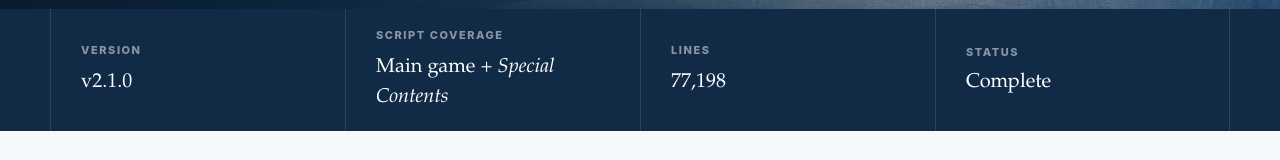
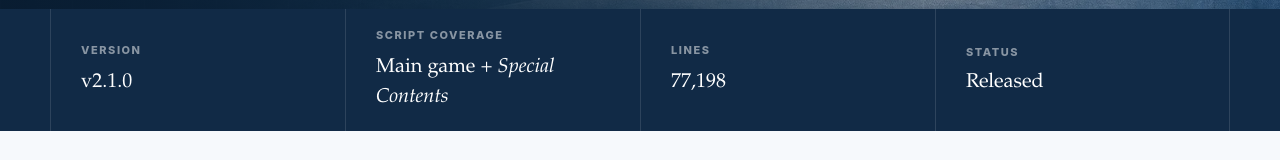
Before and after one commit to MAO-TLs/white-album-2, a Next.js app: page / in a window 1280 px wide. Shown: the part 756-916 px from the top of the page. Built offline with nearby package versions, Linux system fonts and the light colour scheme.

Commit message:
Standardize released status and simplify reader entry

```diff
--- a/app/page.tsx
+++ b/app/page.tsx
@@ -87,7 +87,7 @@ export default function Home() {
           </div>
           <div>
             <span className="release-label">Status</span>
-            <strong className="release-status">Complete</strong>
+            <strong className="release-status">Released</strong>
           </div>
         </div>
       </section>
```
